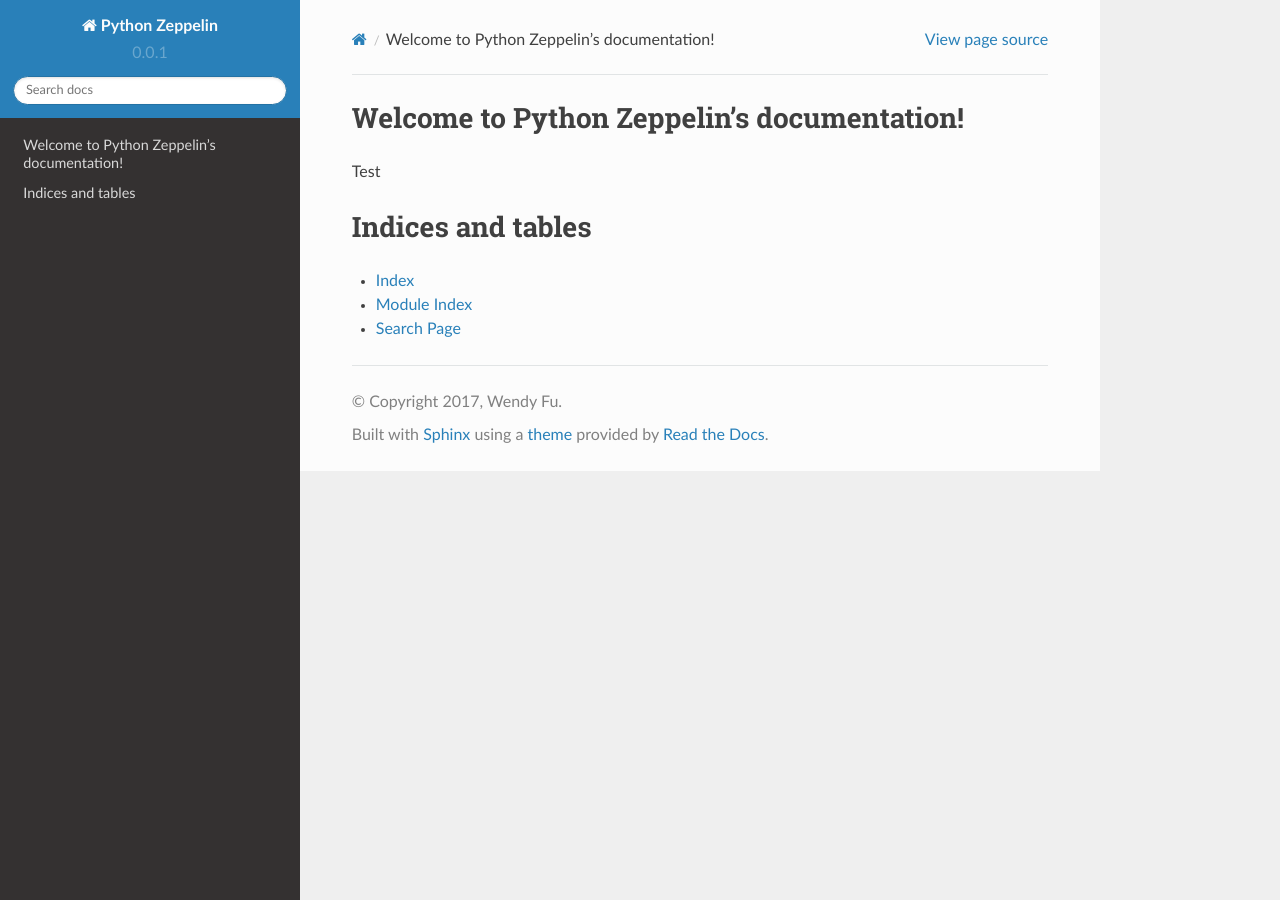
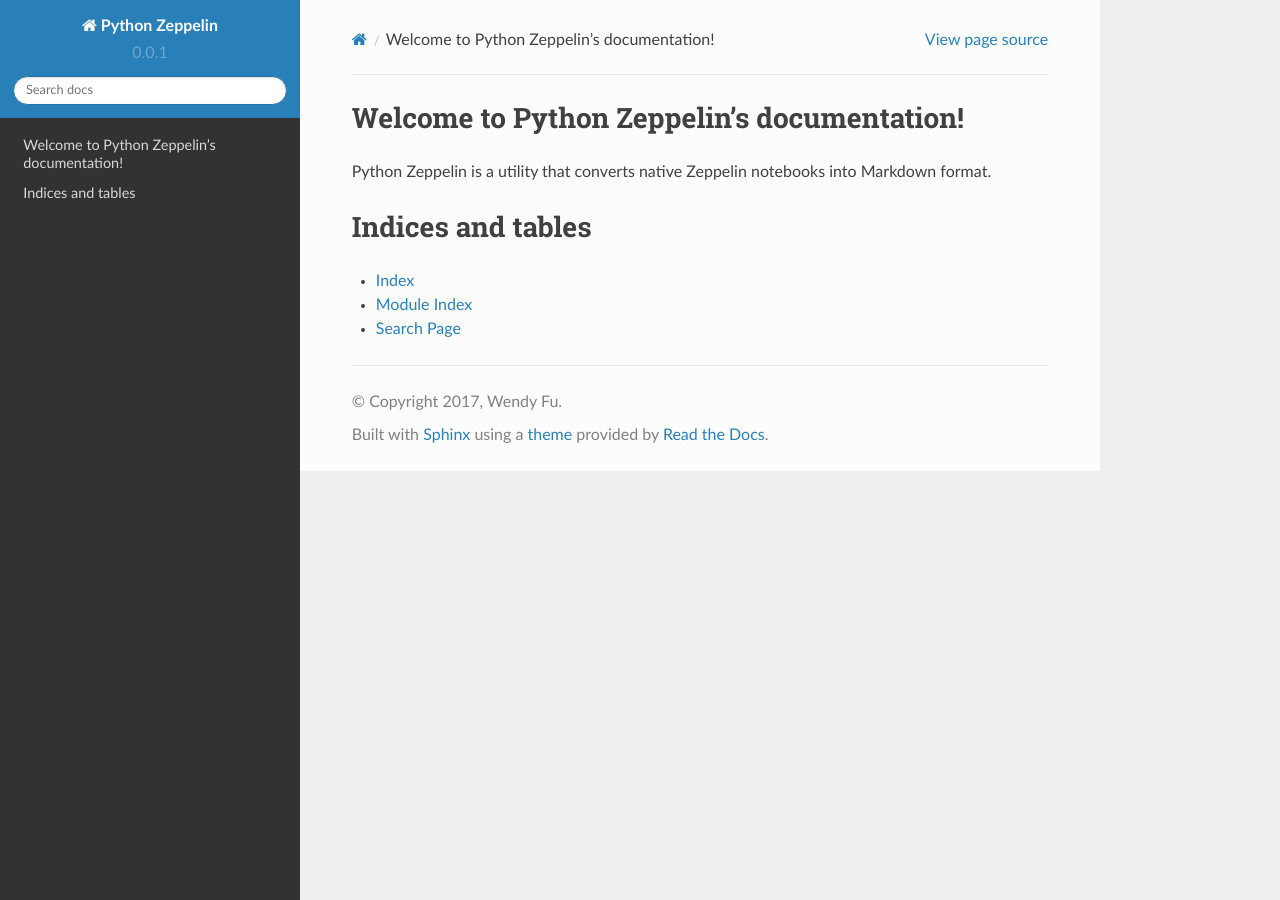
Before and after one commit to mozilla/python-zeppelin, a Sphinx documentation site: the page built from docs/index.rst, in a window 1280 px wide. Built offline with Sphinx 7.4.7 and the Read the Docs theme 2.0.0, drawn with Linux system fonts in a browser that asks for light colours.

Commit message:
added description

```diff
--- a/docs/index.rst
+++ b/docs/index.rst
@@ -5,7 +5,7 @@
 
 Welcome to Python Zeppelin's documentation!
 ===========================================
-Test
+Python Zeppelin is a utility that converts native Zeppelin notebooks into Markdown format.
 
 .. toctree::
    :maxdepth: 2
```
